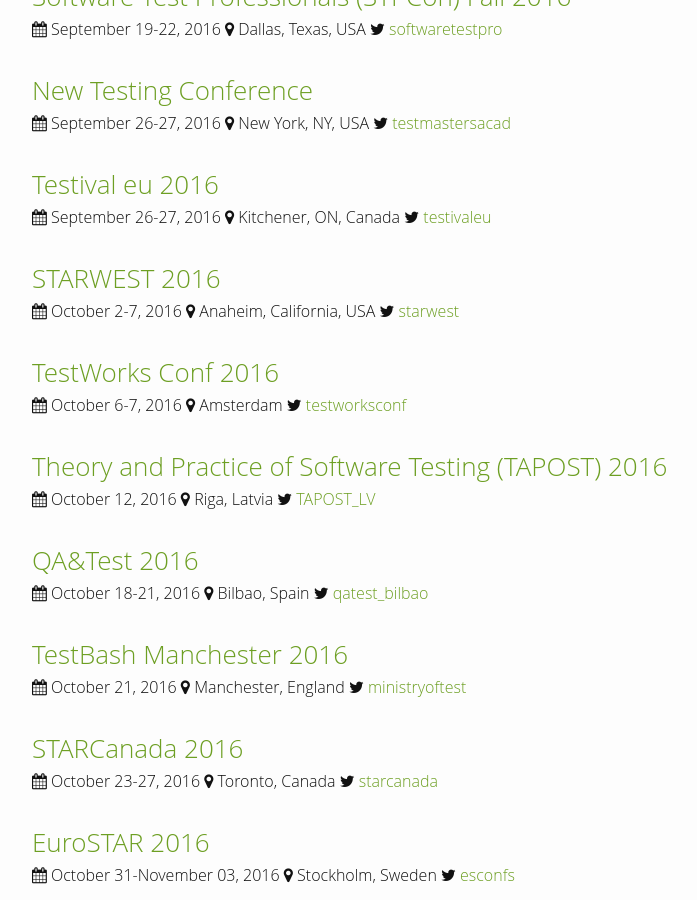
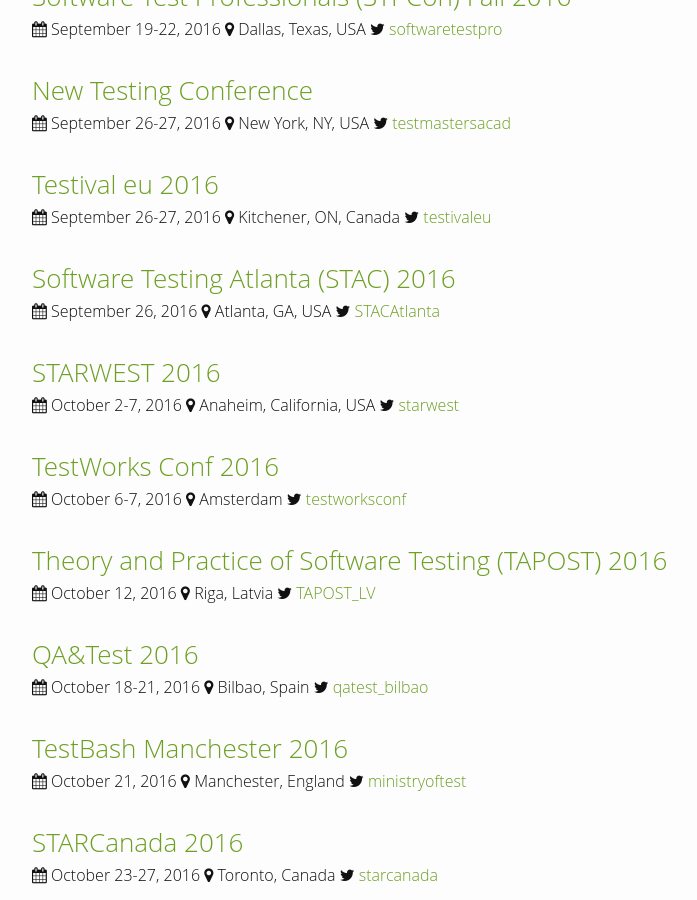
Before and after one commit to TestingConferences/testingconferences.github.io, a Jekyll site: the page built from index.html, in a window 1280 px wide and 900 px high, scrolled down 1252 px. Shown: the whole window, without its empty margins (238-935 px from the left). Built offline with Jekyll 4.4.1, drawn with Linux system fonts in a browser that asks for light colours.

Commit message:
Added STAC 2016 date

```diff
--- a/_data/current.yml
+++ b/_data/current.yml
@@ -81,6 +81,12 @@
   url: http://kwsqa.org/conference/
   twitter: testivaleu
 
+- name: Software Testing Atlanta (STAC) 2016
+  location: Atlanta, GA, USA
+  dates: "September 26, 2016"
+  url: http://www.softwaretestingatlcon.com/
+  twitter: STACAtlanta
+
 - name: STARWEST 2016
   location: Anaheim, California, USA
   dates: "October 2-7, 2016"
```
